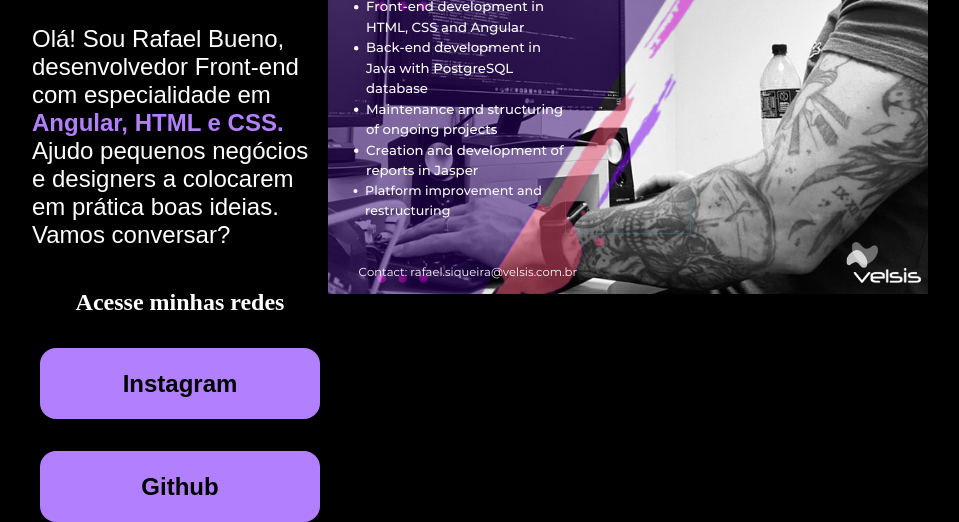
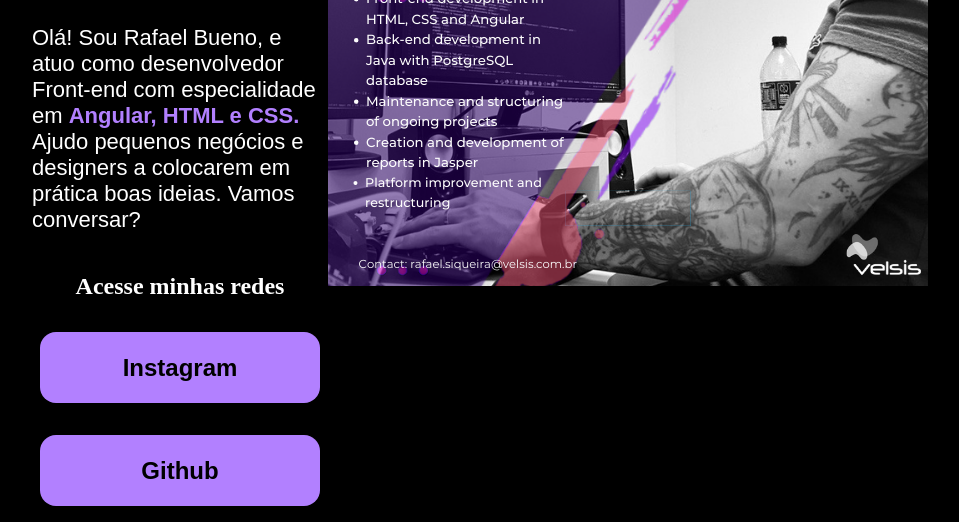
Before and after one commit to rafox-dev/project-front, a plain HTML site: page index.html in a window 1280 px wide. Shown: the part 535-1057 px from the top of the page, without its empty margins (160-1119 px from the left). Drawn offline with Linux system fonts and the light colour scheme; a web font is replaced by a local one.

Commit message:
primeiras-alteracoes

```diff
--- a/index.html
+++ b/index.html
@@ -12,7 +12,7 @@
    <main class="apresentacao">
         <section class="apresentacao__conteudo">
             <h1 class="apresentacao__conteudo__titulo"> Eleve seu negócio digital a outro nivel com um <strong> Front-end de qualidade!</strong></h1>
-            <p class="apresentacao__conteudo__paragrafo">Olá! Sou Rafael Bueno, desenvolvedor Front-end com especialidade em <strong class="titulo-destaque"> Angular, HTML e CSS.</strong> Ajudo pequenos negócios e designers a colocarem em prática boas ideias. Vamos conversar?</p>
+            <p class="apresentacao__conteudo__paragrafo">Olá! Sou Rafael Bueno, e atuo como desenvolvedor Front-end com especialidade em <strong class="titulo-destaque"> Angular, HTML e CSS.</strong> Ajudo pequenos negócios e designers a colocarem em prática boas ideias. Vamos conversar?</p>
             <div class="apresentacao__links">
             <h2>Acesse minhas redes</h2>
             <a class="apresentacao__links__link" href="https://instagram.com/rafaelbu_">Instagram</a>
--- a/style.css
+++ b/style.css
@@ -36,7 +36,7 @@ body {
 }
 
 .apresentacao__conteudo__paragrafo {
-    font-size: 24px;
+    font-size: 22px;
     font-family: 'Montserrat', sans-serif;
 }
 
```
